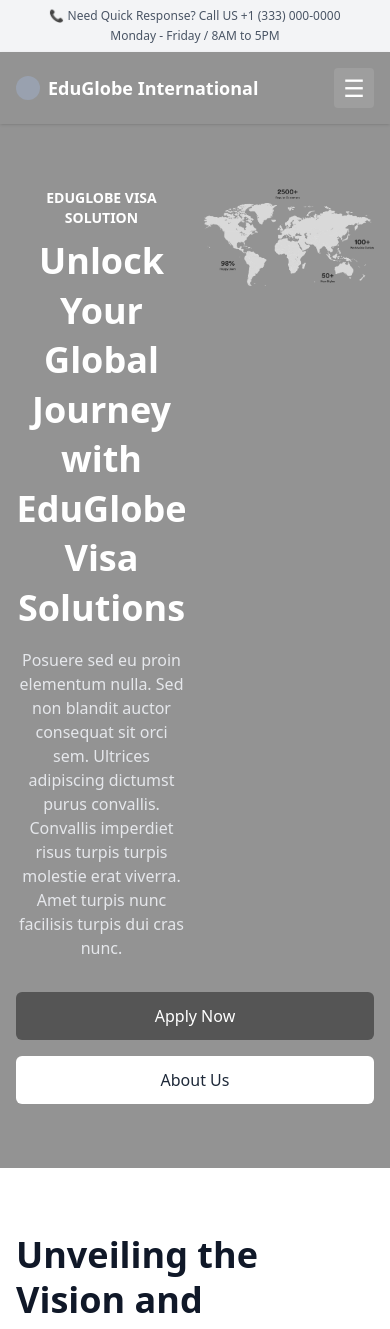
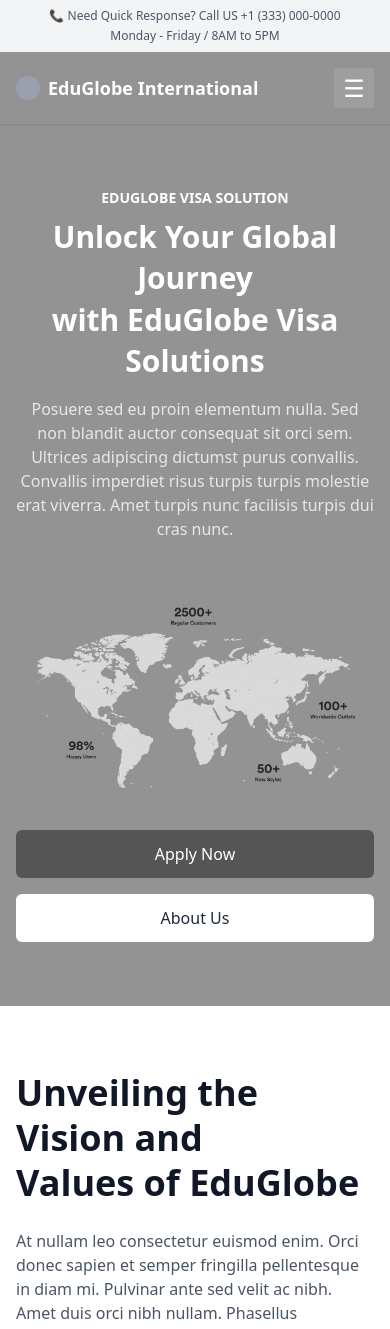
Before and after one commit to Darshankyada2003/EduGlobe-International, a React (Vite) app: page / in a window 390 px wide. Shown: the top 1329 px of the page. Built offline with nearby package versions, Linux system fonts and the light colour scheme.

Commit message:
responsive changes

```diff
--- a/src/components/Hero.tsx
+++ b/src/components/Hero.tsx
@@ -3,14 +3,14 @@
     <section className="container bg-[#939393] text-white">
       <div className=" mx-auto px-4 sm:px-6 lg:px-10 xl:px-16 py-16 text-center md:text-left ">
         {/* Top Line */}
-        <div className="flex flex-row gap-4 ">
+        <div className="flex flex-col md:flex-row items-center gap-8 md:gap-12">
           <div className="w-full">
             <p className="uppercase text-sm font-semibold mb-2">
               EduGlobe VISA SOLUTION
             </p>
 
             {/* Title */}
-            <h1 className="text-4xl md:text-5xl font-bold leading-snug mb-4">
+            <h1 className="text-3xl sm:text-4xl md:text-5xl font-bold leading-snug mb-4">
               Unlock Your Global Journey <br /> with EduGlobe Visa Solutions
             </h1>
 
@@ -24,12 +24,12 @@
           </div>
 
           <div className="w-full">
-            <img src="../../public/map.png" className=" object-cover" alt="globe" />
+            <img src="/map.png" className="w-full h-auto max-w-xs sm:max-w-sm md:max-w-md lg:max-w-lg xl:max-w-xl object-contain mx-auto" alt="globe" />
           </div>
         </div>
         {/* Buttons */}
         <div className="flex flex-col sm:flex-row gap-4 justify-center md:justify-start">
-          <button className="px-6 py-3 bg-[#555555] text-white rounded-md font-medium">
+          <button className="px-6 py-3 mt-10 md:mt-0 bg-[#555555] text-white rounded-md font-medium">
             Apply Now
           </button>
           <button className="px-6 py-3 bg-white text-gray-800 rounded-md hover:bg-gray-200 font-medium">
```
